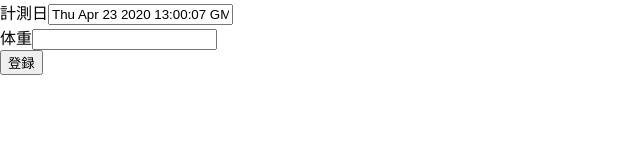
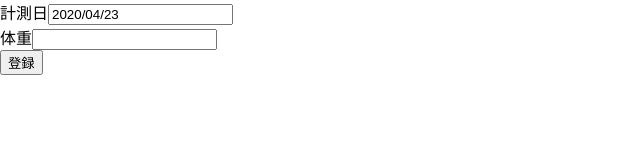
Before and after one commit to yukihane/weight-recording, a React (Create React App) app: page / in a window 1280 px wide. Shown: the top 160 px of the page, without its empty margins (0-640 px from the left). Built offline with nearby package versions, Linux system fonts and the light colour scheme.

Commit message:
react-datepickerの利用

```diff
--- a/src/inputArea/InputAreaComponent.tsx
+++ b/src/inputArea/InputAreaComponent.tsx
@@ -1,4 +1,9 @@
 import React, { useState } from "react";
+import DatePicker, { registerLocale } from "react-datepicker";
+import "react-datepicker/dist/react-datepicker.css";
+import ja from "date-fns/locale/ja";
+
+registerLocale("ja", ja);
 
 interface UserInput {
   date: Date;
@@ -11,7 +16,15 @@ const InputAreaCompoenent = () => {
     <div>
       <div>
         <label htmlFor="date">計測日</label>
-        <input type="text" name="date" id="date" value={date.toString()} />
+        <DatePicker
+          id="date"
+          locale={ja}
+          dateFormat="yyyy/MM/dd"
+          selected={date}
+          onChange={(v) => {
+            if (v) setDate(v);
+          }}
+        />
       </div>
       <div>
         <label htmlFor="weight">体重</label>
```
